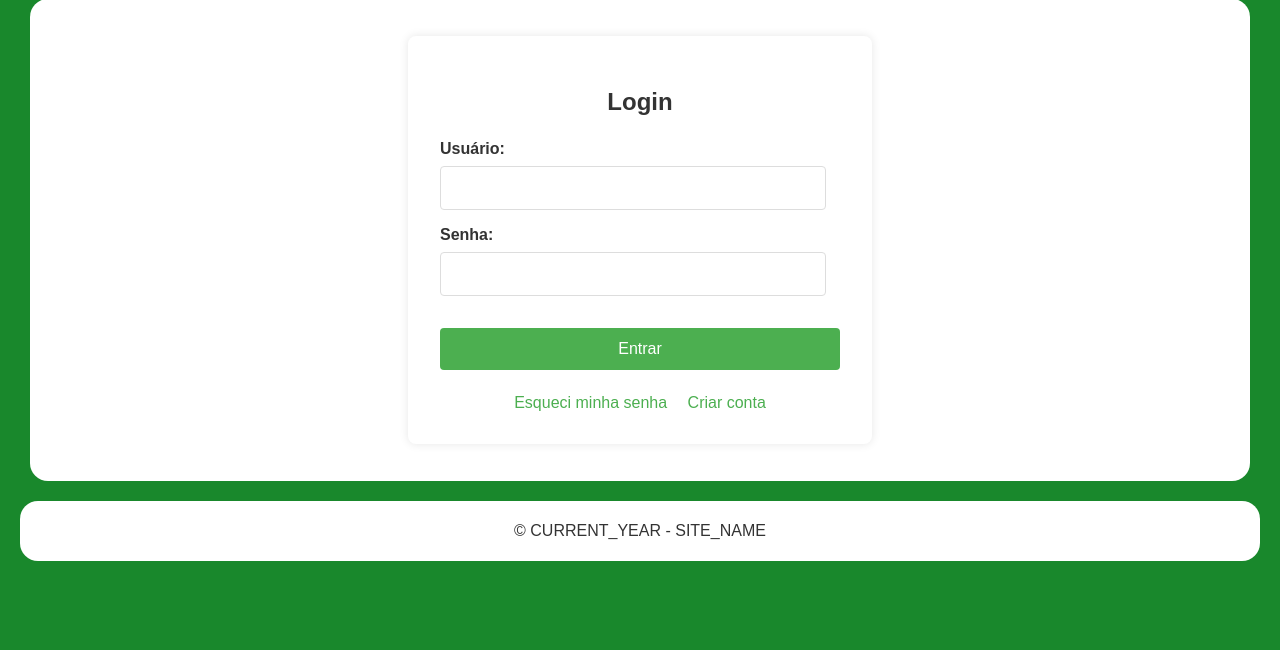
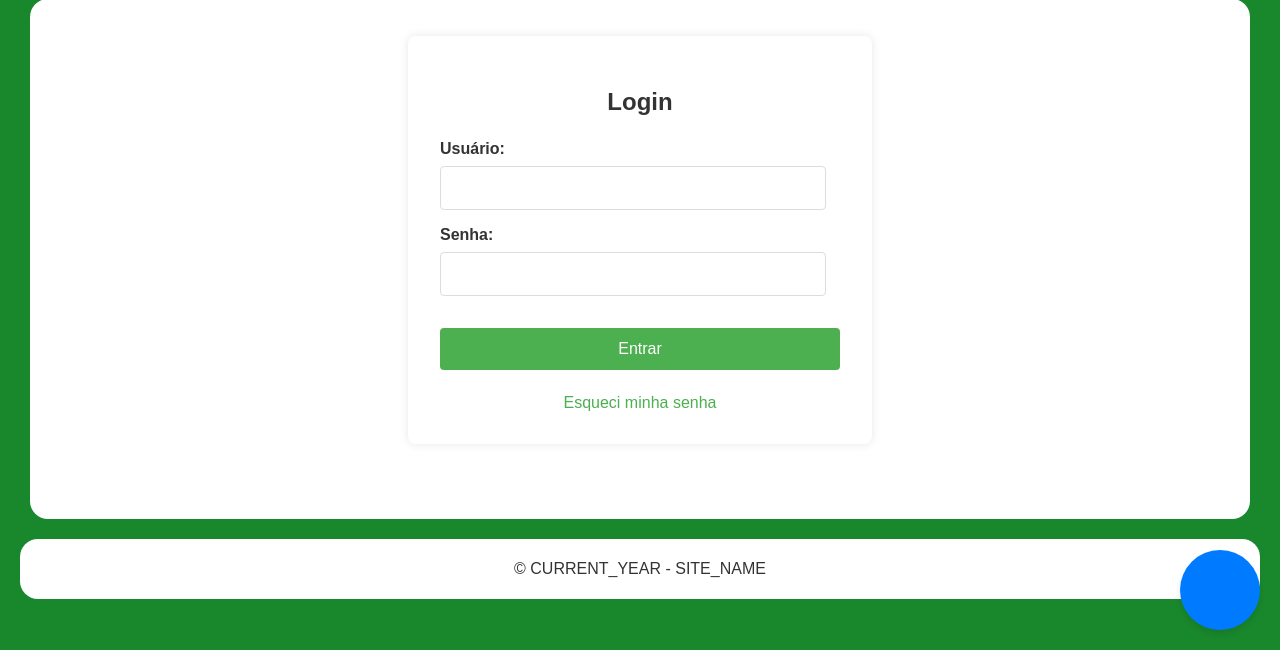
Before and after one commit to RafaelJoelson/sgi, a PHP site: page / in a window 1280 px wide. Shown: the part 150-800 px from the top of the page. Run offline with PHP 8.4, Linux system fonts and the light colour scheme; some libraries are stand-ins or nearby versions; grey boxes are pictures that could not be loaded.

Commit message:
Atualição do Projeto
- Add imagens
- Atualização arquivos index, style, footer

```diff
--- a/includes/footer.php
+++ b/includes/footer.php
@@ -1,6 +1,14 @@
-</main>
+
     <footer>
         <p>&copy; <?php echo CURRENT_YEAR; ?> - <?php echo SITE_NAME; ?></p>
     </footer>
+    <div>
+    <a href="suporte.html" id="botao-suporte">
+        <div class="icone-container">
+            <img src="./im" alt="Suporte" class="icone">
+        </div>
+        <span class="texto">Fale com suporte</span>
+    </a>
+    </div>
 </body>
 </html>
--- a/index.php
+++ b/index.php
@@ -45,7 +45,16 @@ require_once 'includes/nav.php';
 
         <div class="login-links">
             <a href="forgot-password.php">Esqueci minha senha</a>
-            <a href="register.php">Criar conta</a>
+        </div>
+    </section>
+    <section>
+        <div>
+            <div>
+                <img src="" alt="">
+            </div>
+            <div>
+                <h2></h2>
+            </div>
         </div>
     </section>
 </main>
--- a/styles.css
+++ b/styles.css
@@ -61,6 +61,56 @@ footer{
     padding: 5px;
     background-color: #FFF;
     border-radius: 18px;
+}
+
+#botao-suporte {
+    position: fixed;
+    bottom: 20px;
+    right: 20px;
+    background-color: #007bff;
+    color: white;
+    padding: 15px;
+    border-radius: 50%;
+    width: 50px;
+    height: 50px;
+    text-decoration: none;
+    font-size: 16px;
+    font-weight: bold;
+    display: flex;
+    align-items: center;
+    justify-content: center;
+    box-shadow: 0px 4px 6px rgba(0, 0, 0, 0.1);
+    transition: all 0.4s ease-in-out;
+    overflow: hidden;
+    white-space: nowrap;
+}
+
+#botao-suporte:hover {
+    width: 180px;
+    border-radius: 25px;
+    justify-content: start;
+    padding-left: 15px;
+}
+
+.icone {
+    width: 30px;
+    height: 30px;
+    transition: all 0.3s ease-in-out;
+}
+
+.texto {
+    opacity: 0;
+    margin-left: 10px;
+    transition: opacity 0.3s ease-in-out;
+}
+
+#botao-suporte:hover .texto {
+    opacity: 1;
+}
+
+#botao-suporte:hover .icone {
+    width: 25px;
+    height: 25px;
 }
 
 /* Estilos para o formulário de login */
```
Also changed, not shown: img/aluno.png (added), img/funcionario.png (added), img/suporte.png (added).
